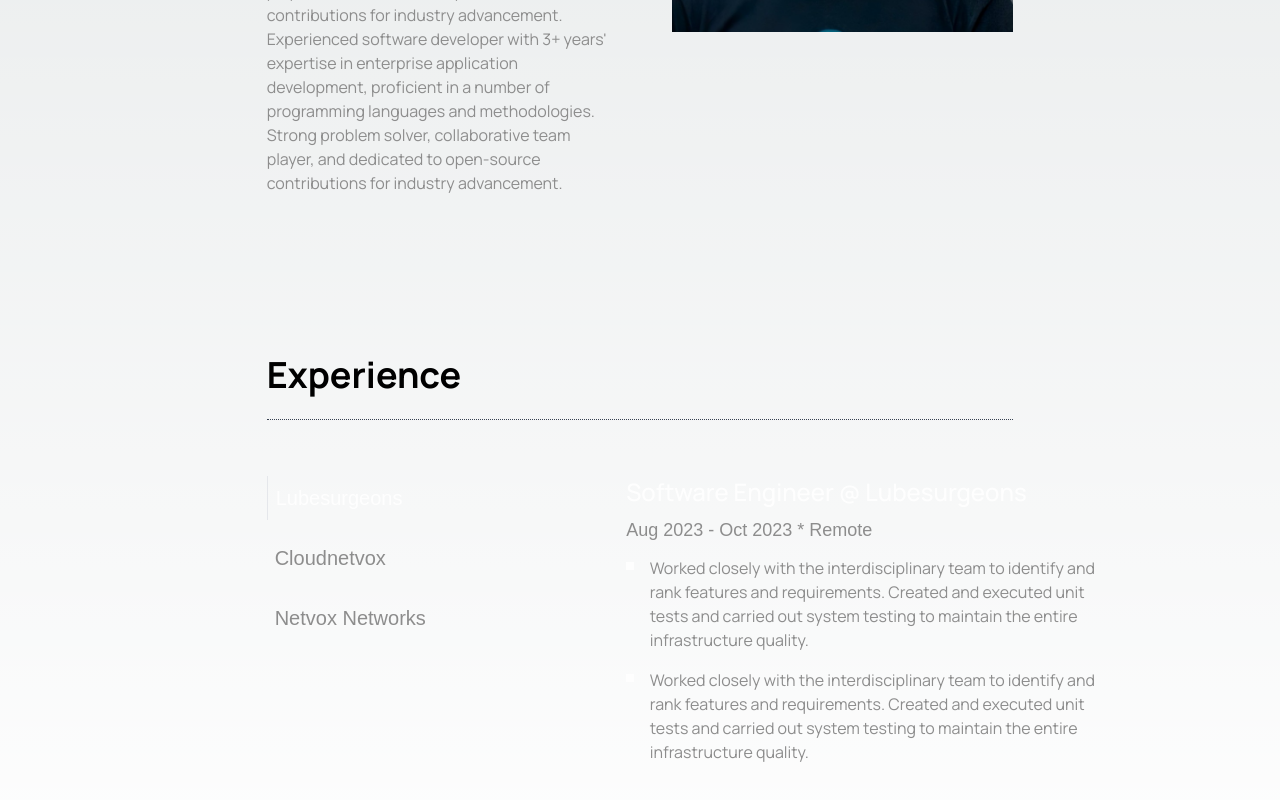
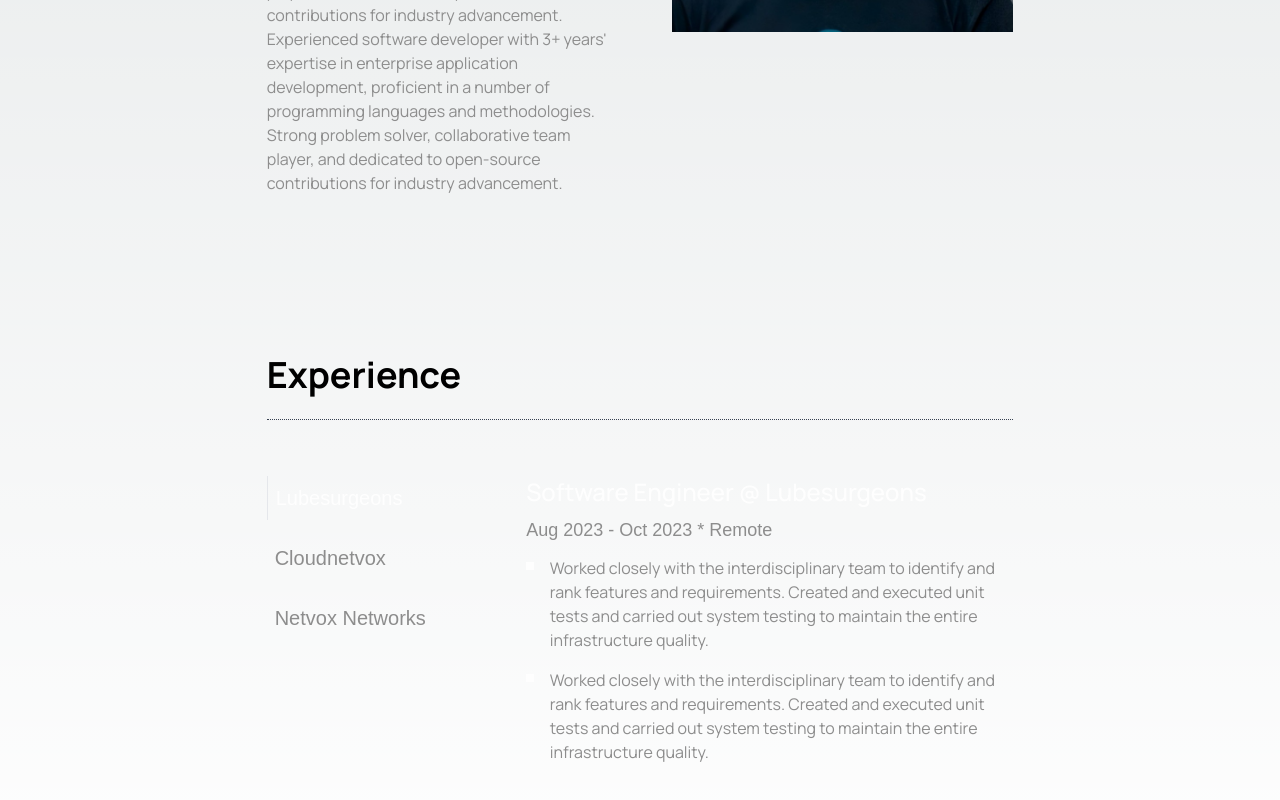
Before and after one commit to zyzer01/portfolio-zyzer, a Next.js app: page / in a window 1280 px wide. Shown: the part 1252-2052 px from the top of the page. Built offline with nearby package versions, Linux system fonts and the light colour scheme; a web font is replaced by a local one.

Commit message:
update Experience.tsx

```diff
--- a/src/components/Experience.tsx
+++ b/src/components/Experience.tsx
@@ -40,9 +40,9 @@ const Experience = () => {
                 <AnimatePresence mode="wait">
                   <motion.div
                     key={item.id}
-                    initial={{ opacity: 0, x: 0 }} // Initial position and opacity
-                    animate={{ opacity: 1, x: 100 }} // Animation when component is rendered
-                    exit={{ opacity: 0, x: 100 }} // Animation when component is removed
+                    // initial={{ opacity: 0, x: 0 }}
+                    // animate={{ opacity: 1, x: 100 }}
+                    // exit={{ opacity: 0, x: 100 }}
                     transition={{ duration: 0.5 }} // Duration of the animation
                   >
                     <div>
```
